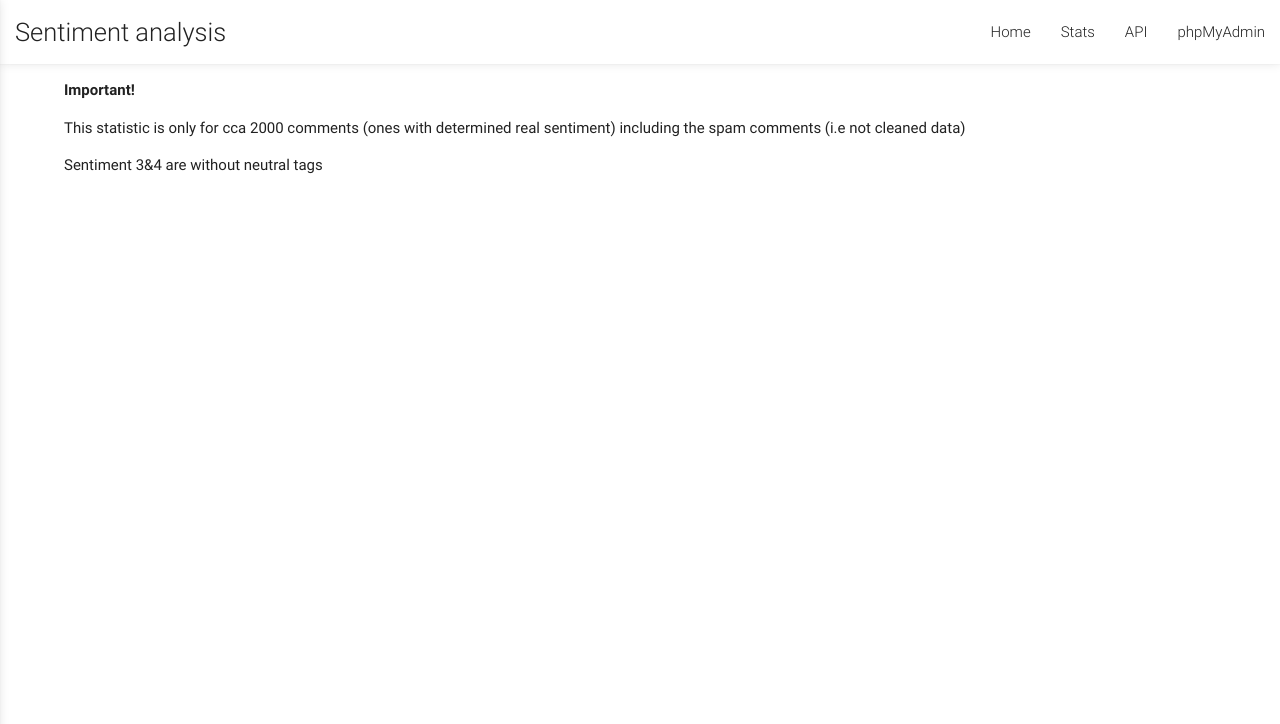
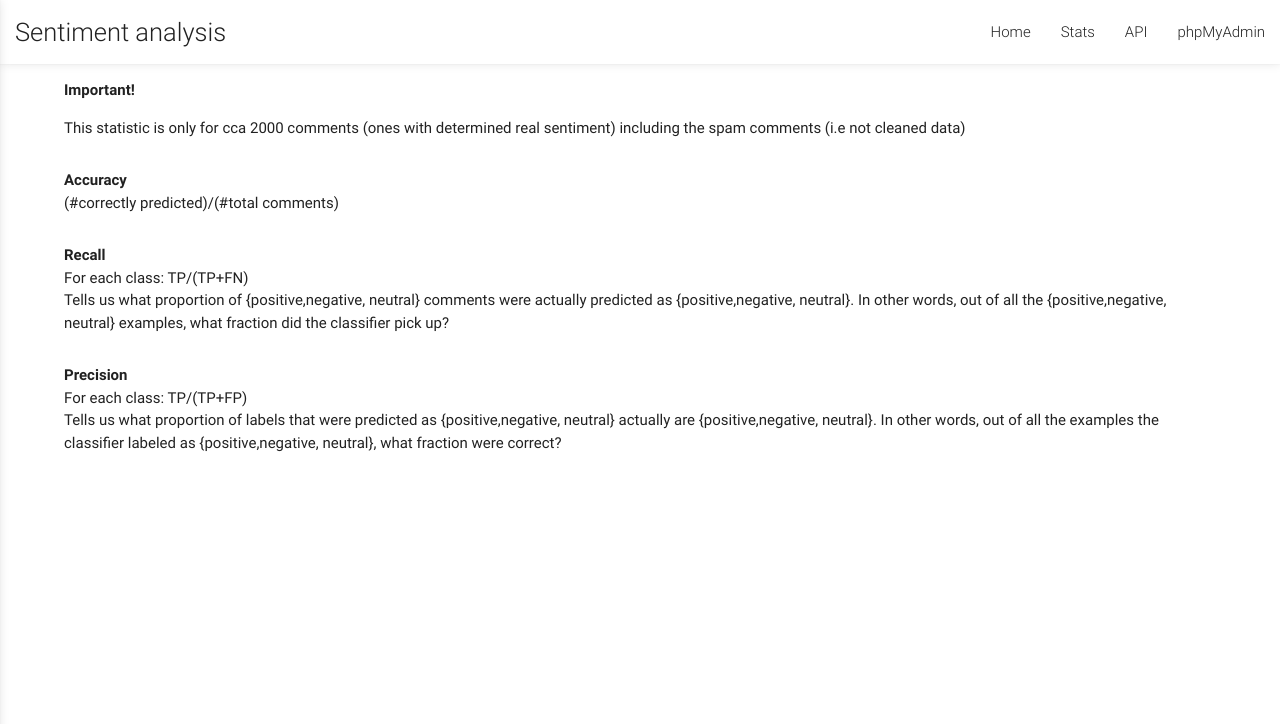
Before and after one commit to mirjamsk/sentiment-analysis, a Django app: template sentiment/templates/sentiment/stats.html in a window 1280 px wide. Shown: the top 724 px of the page. Run offline with Django 3.2, Linux system fonts and the light colour scheme; the template is opened without the code that fills it, so the values that code supplies are empty; parts of the project's set-up code (start-up, migrations or seed data) failed here and were passed over.

Commit message:
Add descriptions ofmetrics

```diff
--- a/sentiment/templates/sentiment/api-evaluation-table.html
+++ b/sentiment/templates/sentiment/api-evaluation-table.html
@@ -1,6 +1,6 @@
 {% load metric_filters %}
 
-<table class="highlight bordered">
+<table class="highlight">
     <thead>
     <tr>
         <th data-field="name">Metric</th>
--- a/sentiment/templates/sentiment/stats.html
+++ b/sentiment/templates/sentiment/stats.html
@@ -16,7 +16,27 @@
         <b>Important!</b>
         <p>This statistic is only for cca 2000 comments (ones with determined real sentiment) including the spam
             comments (i.e not cleaned data)</p>
-        <p>Sentiment 3&4 are without neutral tags</p>
+        <div class="section">
+            <div><b>Accuracy</b></div>
+            <div>(#correctly predicted)/(#total comments)</div>
+        </div>
+        <div class="section">
+            <div><b>Recall</b></div>
+            <div>For each class: TP/(TP+FN)</div>
+            <div>Tells us what proportion of {positive,negative, neutral} comments were actually predicted as
+                {positive,negative, neutral}. In other words, out of all the {positive,negative, neutral} examples, what
+                fraction did the classifier pick up?
+            </div>
+        </div>
+        <div class="section">
+            <div><b>Precision</b></div>
+            <div>For each class: TP/(TP+FP)</div>
+            <div>Tells us what proportion of labels that were predicted as {positive,negative, neutral} actually are
+                {positive,negative, neutral}. In other words, out of all the examples the classifier labeled as
+                {positive,negative, neutral}, what fraction were correct?
+            </div>
+        </div>
+
     </div>
     <div class="row">
         <ul id="api-stats-list" class="collapsible popout col s12 m10 l7" data-collapsible="expandable">
```
